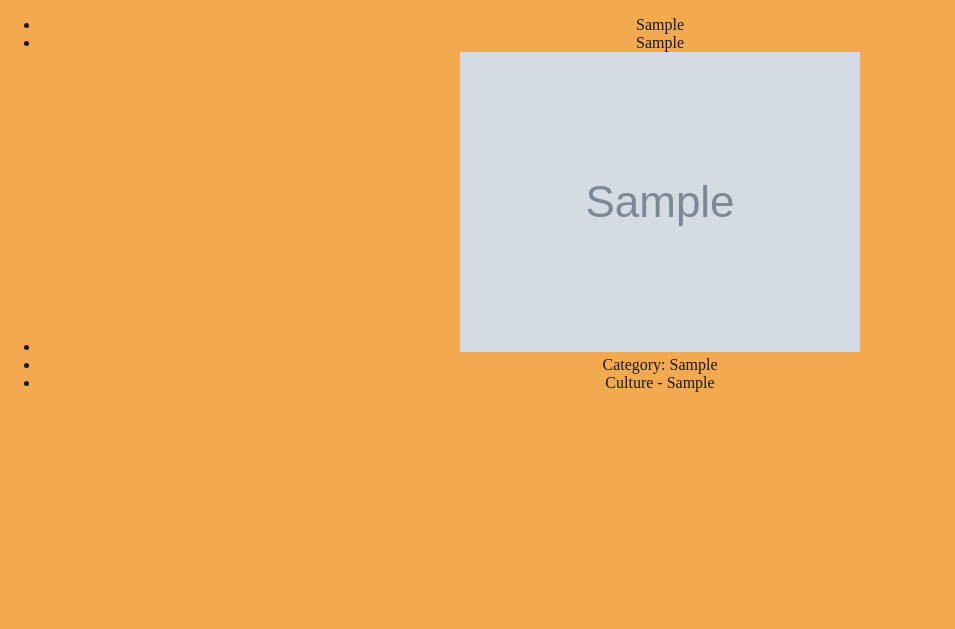
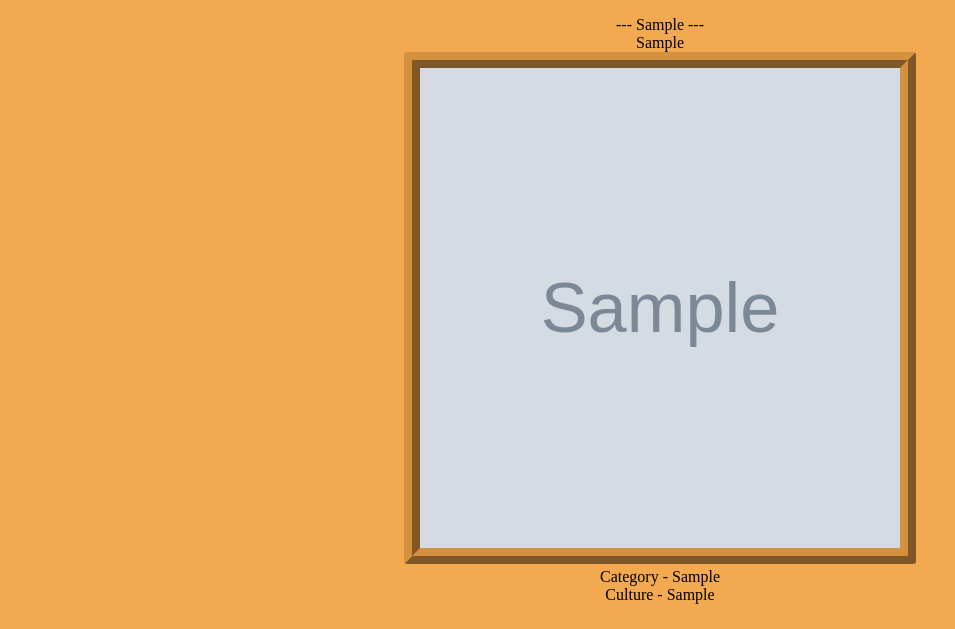
Before and after one commit to Boston-Crab/django_recipe_book, a Django app: template recipe_book/templates/search_app/search_results.html in a window 1280 px wide. Shown: the part 171-800 px from the top of the page, without its empty margins (0-955 px from the left). Run offline with Django 5.2, Linux system fonts and the light colour scheme; the template is opened without the code that fills it: most values are stand-ins (such as "Sample title", 1, 10 or a date in 2020); grey boxes marked "Sample" are stand-in pictures.

Commit message:
build: requirements update

```diff
--- a/recipe_book/static/css/style.css
+++ b/recipe_book/static/css/style.css
@@ -143,6 +143,24 @@ body {
     width: 30rem;
 }
 
+.flex-searched-results {
+    display: flex;
+    flex-direction: row;
+    flex-wrap: wrap;
+    justify-content: normal;
+    align-items: normal;
+    align-content: normal;
+}
+
+.flex-searched-item {
+    display: block;
+    flex-grow: 0;
+    flex-shrink: 1;
+    flex-basis: auto;
+    align-self: auto;
+    order: 0;
+}
+
 .list-no-deco {
     list-style: none;
 }
@@ -150,3 +168,7 @@ body {
 .margin-1rem {
     margin: 1rem;
 }
+
+.font-size-increase {
+    font-size: 1.2rem;
+}
--- a/recipe_book/templates/search_app/index.html
+++ b/recipe_book/templates/search_app/index.html
@@ -11,4 +11,5 @@
     <input type="text" id="search_term" name="search_term" class="input-field" required>
     <button type="submit" class="button-black">Search</button>
 </form>
+
 {% endblock content %}
--- a/recipe_book/templates/search_app/search_results.html
+++ b/recipe_book/templates/search_app/search_results.html
@@ -1,13 +1,13 @@
 {% extends "base.html" %}
 
 {% block content %}
-{% for meal in data %}
-  <ul class="black">
-      <li>{{ meal.idMeal }}</li>
-      <li>{{ meal.strMeal }}</li>
-      <li><a href="{% url 'recipes:get_recipe_by_id' meal.idMeal %}"><img src="{{ meal.strMealThumb }}" alt="Meal Thumbnail"></a></li>
-      <li>Category: {{ meal.strCategory }}</li>
-      <li>Culture - {{ meal.strArea }}</li>
-  </ul>
-{% endfor %}
+  {% for meal in data %}
+    <ul>
+      <li class="list-no-deco">--- {{ meal.idMeal }} ---</li>
+      <li class="list-no-deco">{{ meal.strMeal }}</li>
+      <li class="list-no-deco"><a href="{% url 'recipes:get_recipe_by_id' meal.idMeal %}"><img src="{{ meal.strMealThumb }}" alt="Meal Thumbnail" class="recipe-image"></a></li>
+      <li class="list-no-deco">Category - {{ meal.strCategory }}</li>
+      <li class="list-no-deco">Culture - {{ meal.strArea }}</li>
+    </ul>
+  {% endfor %}
 {% endblock content %}
--- a/requirements.txt
+++ b/requirements.txt
@@ -7,3 +7,5 @@ python-dotenv==1.0.1
 requests==2.32.3
 sqlparse==0.5.0
 urllib3==2.2.2
+
+gunicorn
```
Also changed, not shown: db.sqlite3.
